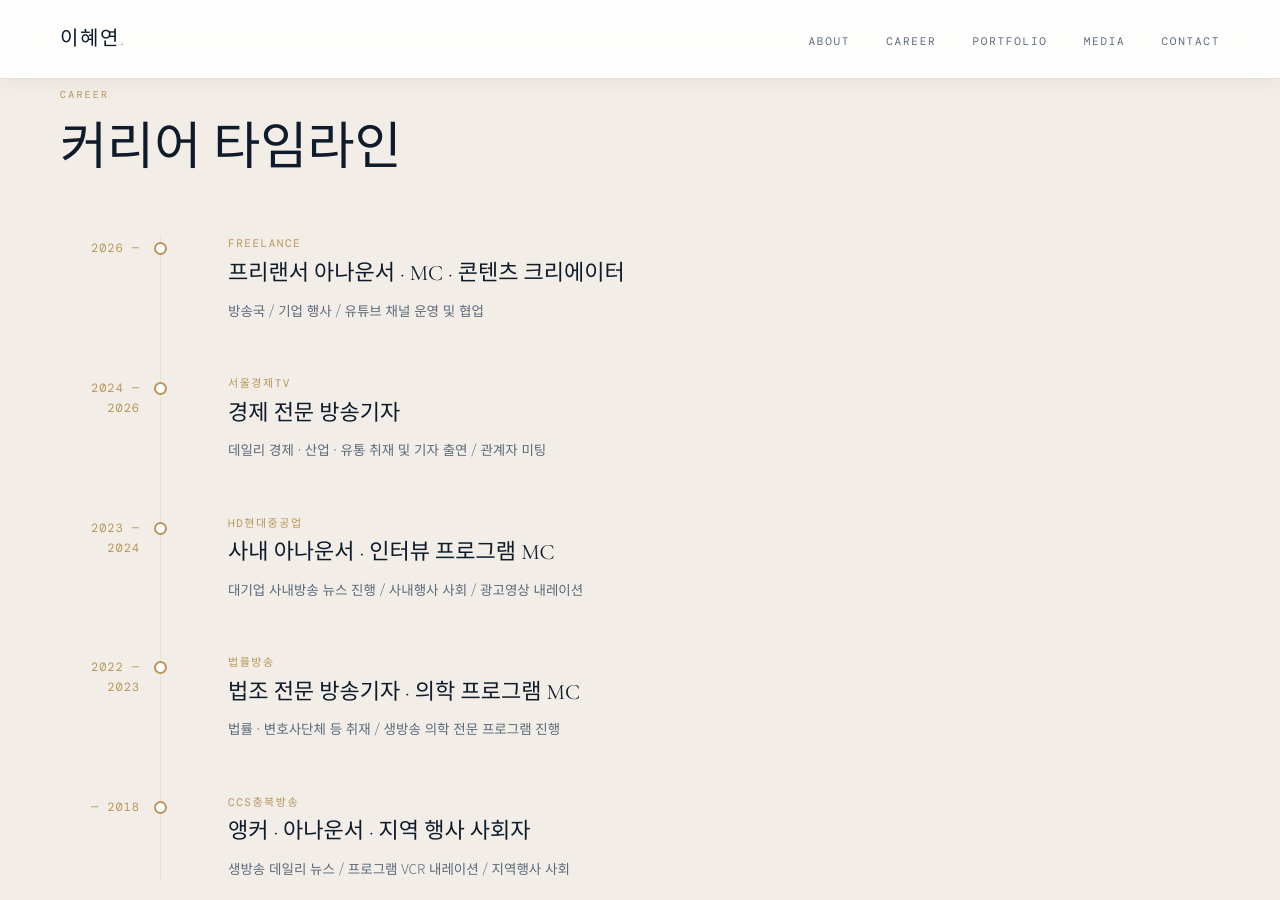
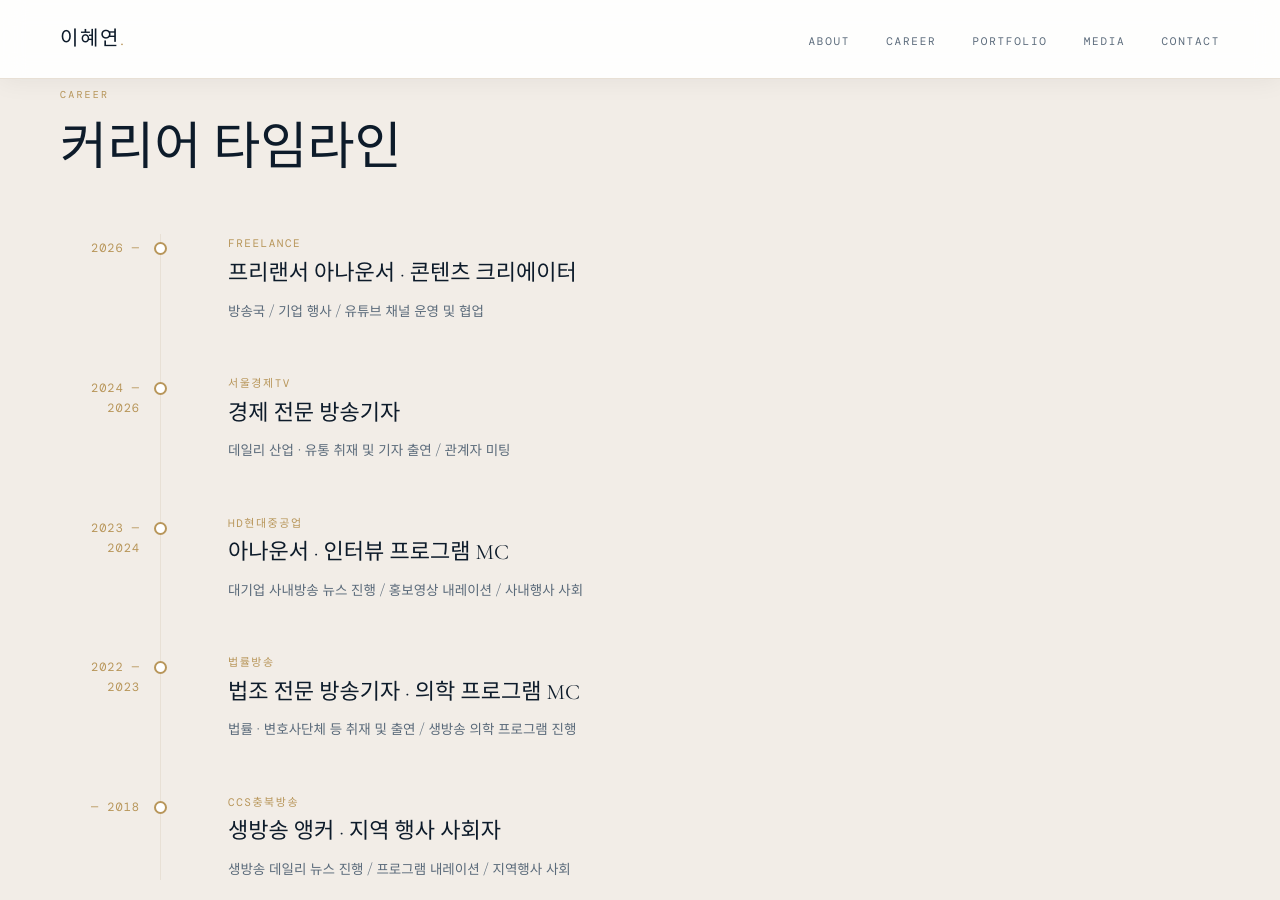
Before and after one commit to annhylee/annhylee.github.io, a Jekyll site: the page built from index.md, in a window 1280 px wide and 900 px high, scrolled down 1841 px. Built offline with Jekyll 4.4.1, drawn with Linux system fonts in a browser that asks for light colours; some web fonts are replaced.

Commit message:
Update career.yml

```diff
--- a/_data/career.yml
+++ b/_data/career.yml
@@ -6,28 +6,28 @@
 
 - year_from: "2026"
   org: Freelance
-  role: 프리랜서 아나운서 · MC · 콘텐츠 크리에이터
+  role: 프리랜서 아나운서 · 콘텐츠 크리에이터
   desc: 방송국 / 기업 행사 / 유튜브 채널 운영 및 협업
 
 - year_from: "2024"
   year_to: "2026"
   org: 서울경제TV
   role: 경제 전문 방송기자
-  desc: 데일리 경제 · 산업 · 유통 취재 및 기자 출연 / 관계자 미팅
+  desc: 데일리 산업 · 유통 취재 및 기자 출연 / 관계자 미팅
 
 - year_from: "2023"
   year_to: "2024"
   org: HD현대중공업
-  role: 사내 아나운서 · 인터뷰 프로그램 MC
-  desc: 대기업 사내방송 뉴스 진행 / 사내행사 사회 / 광고영상 내레이션
+  role: 아나운서 · 인터뷰 프로그램 MC
+  desc: 대기업 사내방송 뉴스 진행 / 홍보영상 내레이션 / 사내행사 사회
 
 - year_from: "2022"
   year_to: "2023"
   org: 법률방송
   role: 법조 전문 방송기자 · 의학 프로그램 MC
-  desc: 법률 · 변호사단체 등 취재 / 생방송 의학 전문 프로그램 진행
+  desc: 법률 · 변호사단체 등 취재 및 출연 / 생방송 의학 프로그램 진행
 
 - year_to: "2018"
   org: CCS충북방송
-  role: 앵커 · 아나운서 · 지역 행사 사회자
-  desc: 생방송 데일리 뉴스 / 프로그램 VCR 내레이션 / 지역행사 사회
+  role: 생방송 앵커 · 지역 행사 사회자
+  desc: 생방송 데일리 뉴스 진행 / 프로그램 내레이션 / 지역행사 사회
```
